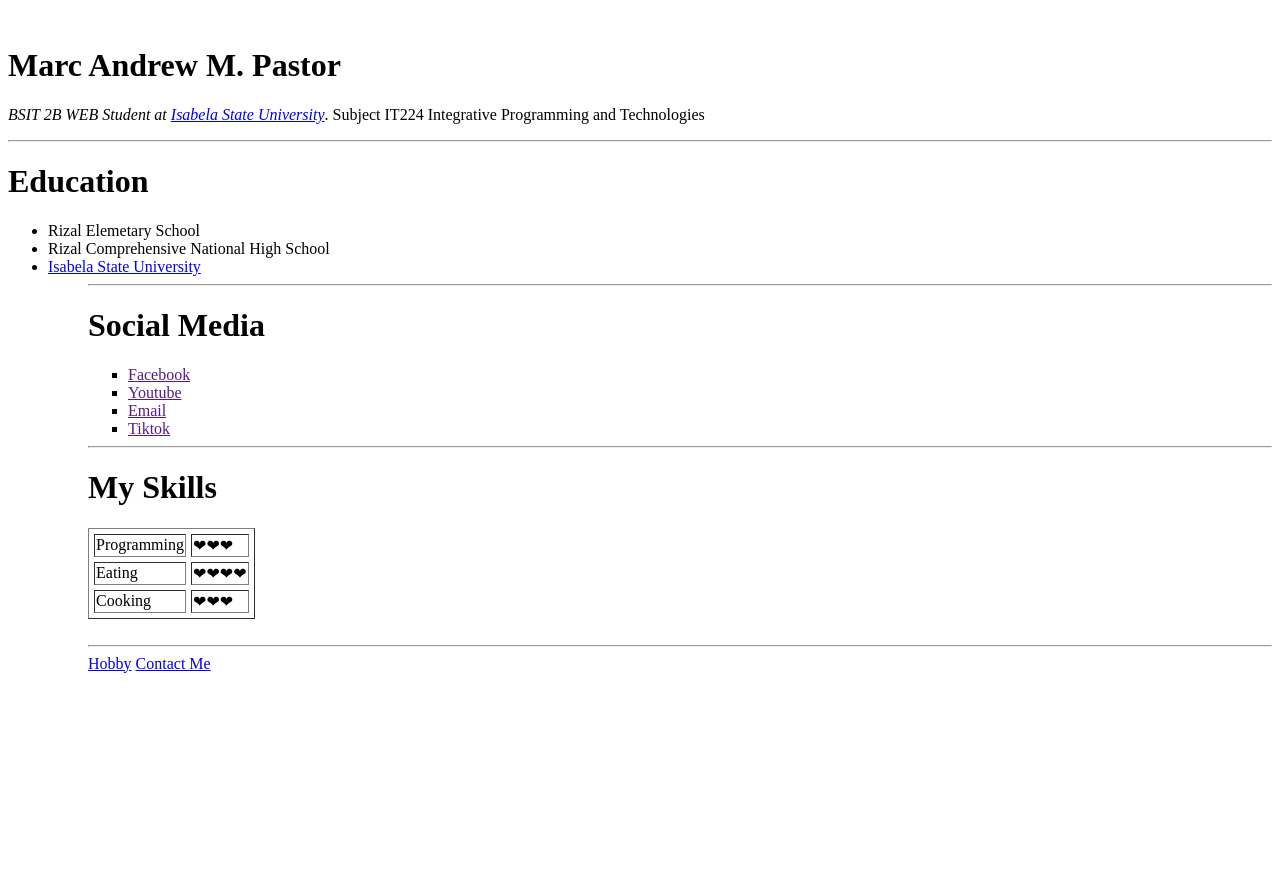
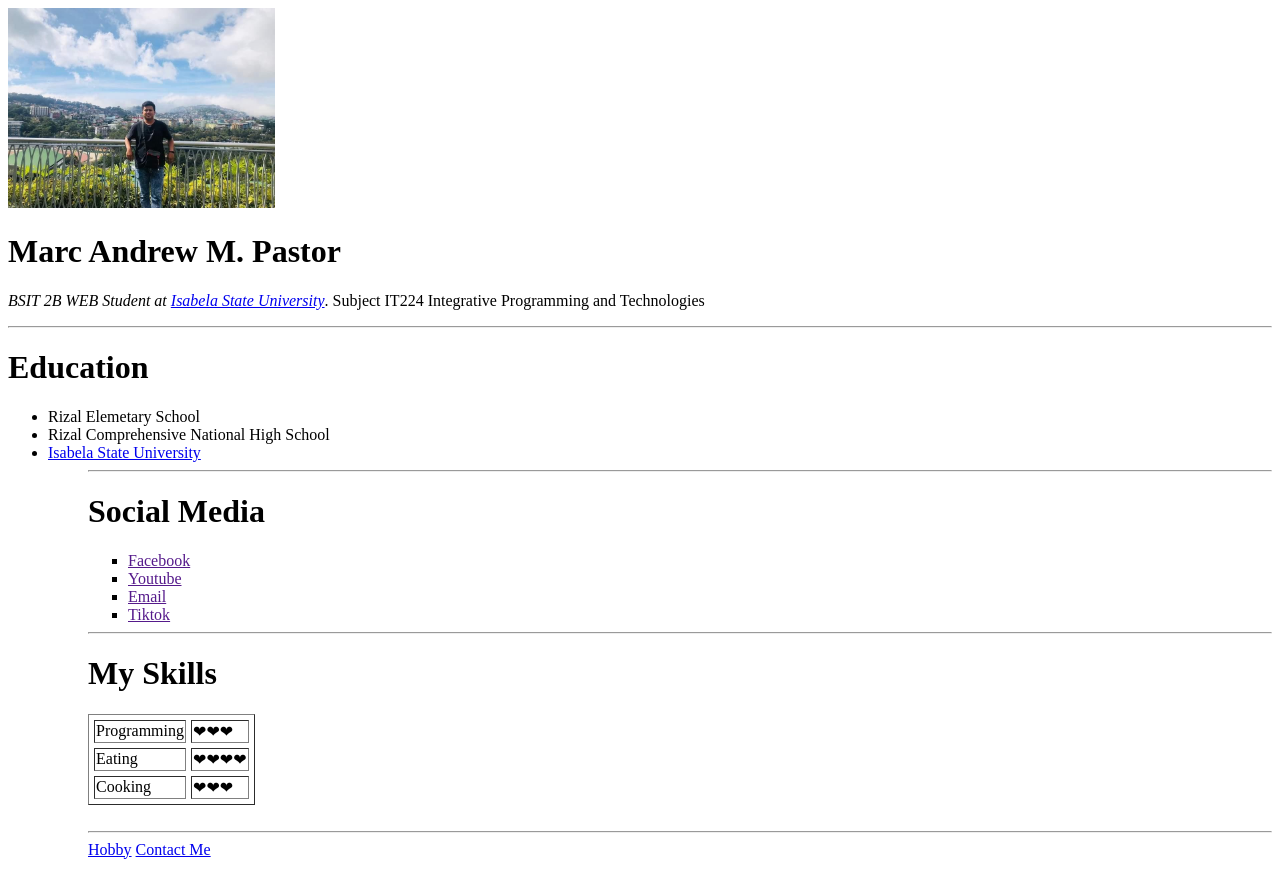
Before and after one commit to AndrewPastor31/MY_RESUME.2, a plain HTML site: page index.html in a window 1280 px wide. Before the commit the page ends 800 px from the top, so only its background shows below. Drawn offline with Linux system fonts and the light colour scheme.

Commit message:
Update index.html

```diff
--- a/index.html
+++ b/index.html
@@ -10,7 +10,7 @@
 </head>
 
 <body>
-    <img src="img/IMG_20221222_225758_979.jpg" alt="" height="200">
+    <img src="IMG_20221222_225758_979.jpg" alt="" height="200">
     <h1>Marc Andrew M. Pastor</h1>
     <p><em>BSIT 2B WEB Student at <a href="https://isu.edu.ph">Isabela State University</a></em>. Subject IT224
         Integrative Programming and Technologies</p>
```
